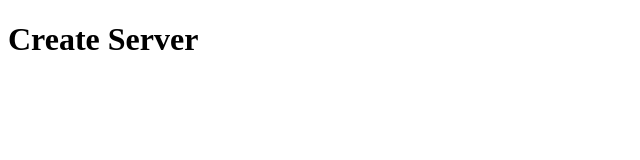
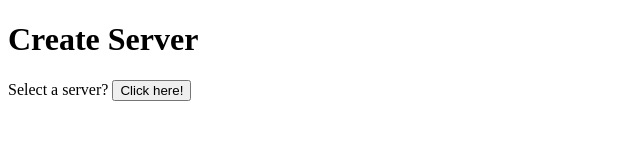
Before and after one commit to llihcchill/newsdash, a website: page src/views/create.html in a window 1280 px wide. Shown: the whole page, without its empty margins (0-640 px from the left). Drawn offline with nearby package versions, Linux system fonts and the light colour scheme.

Commit message:
Update create.html

```diff
--- a/src/views/create.html
+++ b/src/views/create.html
@@ -1,14 +1,7 @@
 <!DOCTYPE html>
 
 <html>
-    <head>
-        <meta charset="utf-8">
-        <script src="/htmx.min.js"></script>
-        <script src="/socket.io/socket.io.js"></script>
-    </head>
-
     <body>
-
         <script type="module" src="/create.js"></script>
 
         <h1>
@@ -18,5 +11,14 @@
         <div id="create">
 
         </div>
+
+        <!-- partial client (above) and serverside (below) rendering??? -->
+
+        <div>
+            <p>
+                Select a server?
+                <button hx-get="/select" hx-target="body" hx-swap="innerHTML">Click here!</button>
+            </p>
+        </div>
     </body>
 </html>
```
